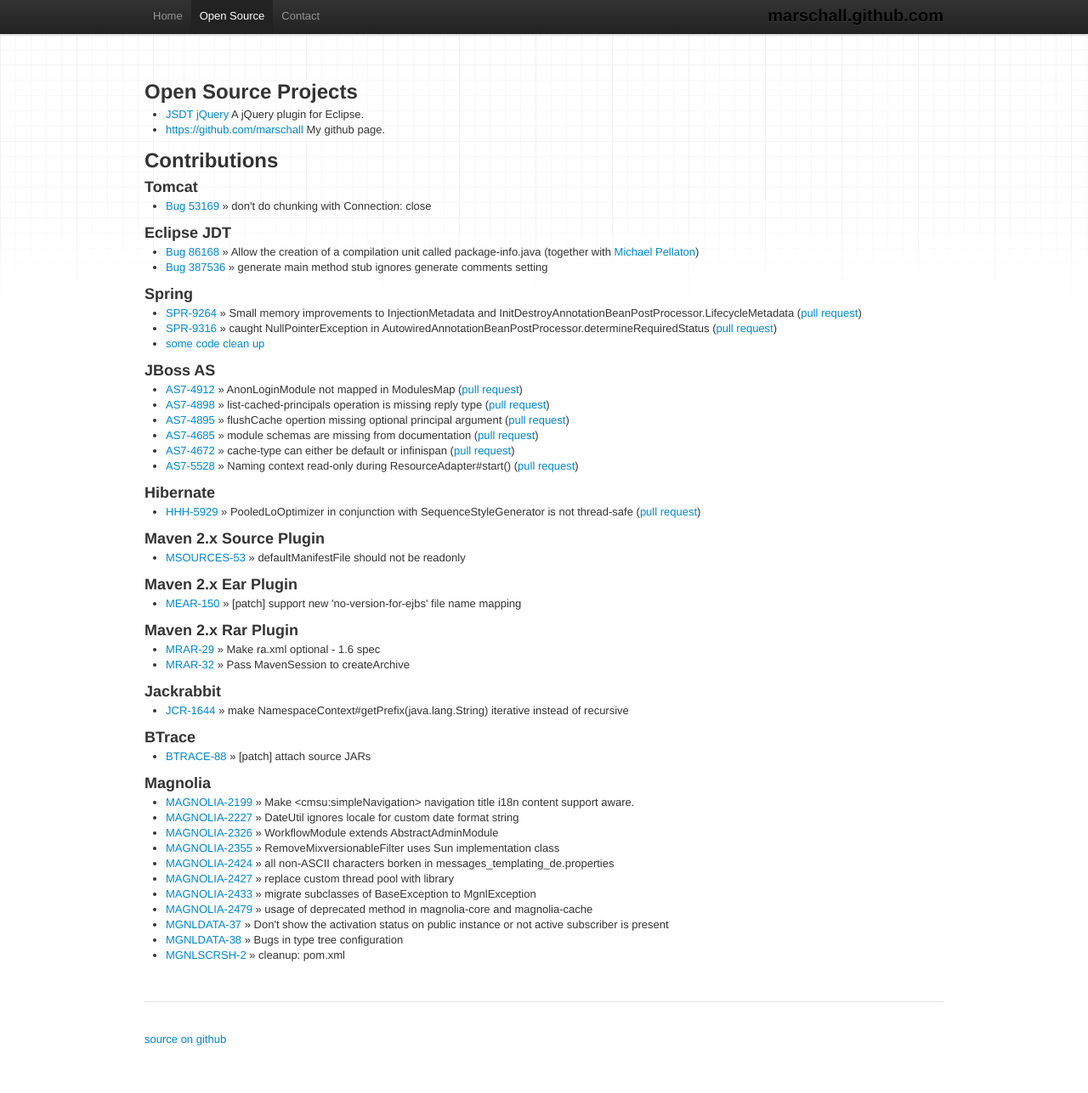
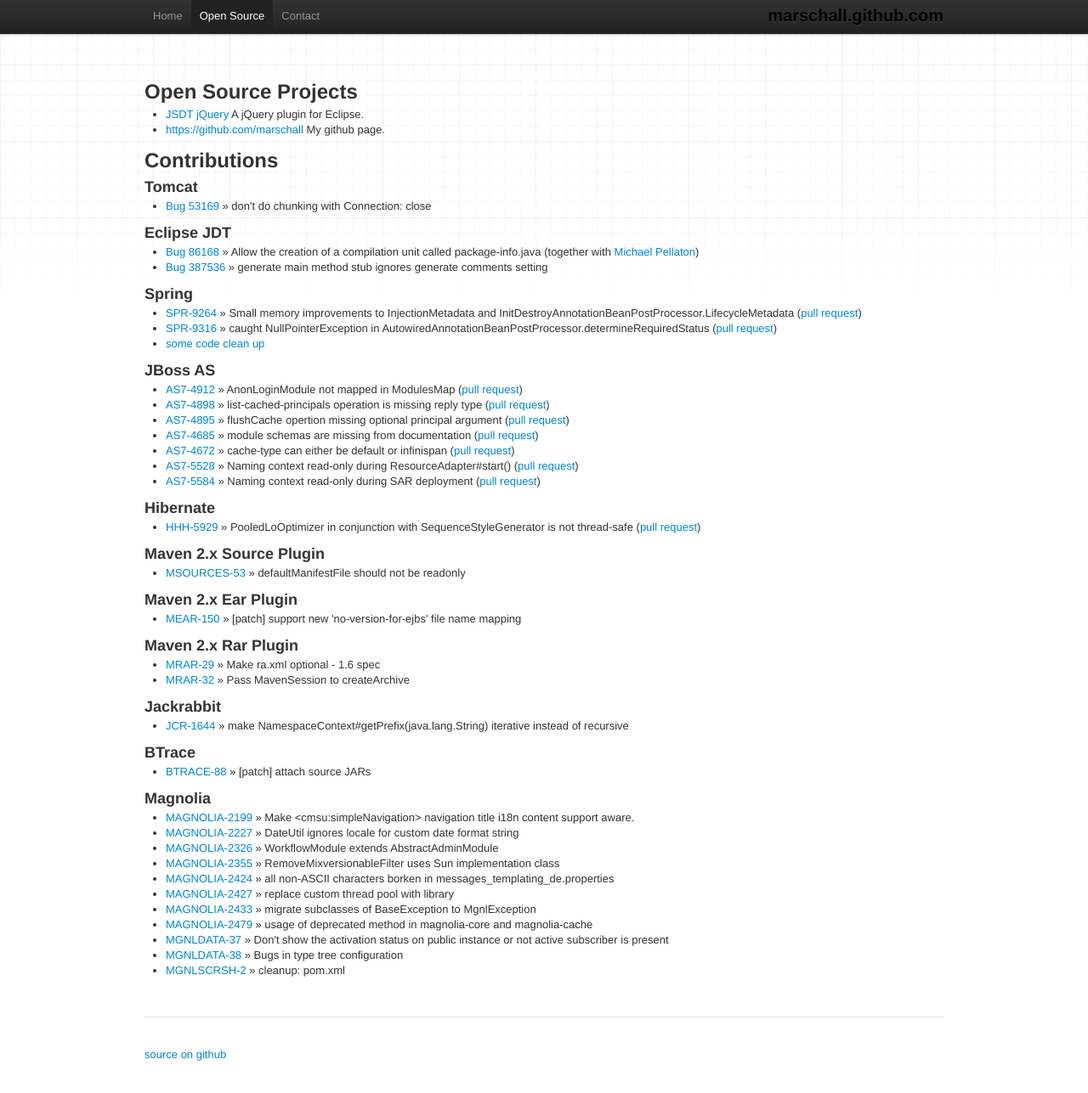
Before and after one commit to marschall/marschall.github.com, a Jekyll site: the page built from open-source.html, in a window 1280 px wide and 1287 px high. Shown: the whole window at 85% size. Built offline with Jekyll 4.4.1, drawn with Linux system fonts in a browser that asks for light colours.

Commit message:
AS7-5584

```diff
--- a/open-source.html
+++ b/open-source.html
@@ -34,6 +34,7 @@
   <li><a href="https://issues.jboss.org/browse/AS7-4685">AS7-4685</a> &raquo; module schemas are missing from documentation (<a href="https://github.com/jbossas/jboss-as/pull/2207">pull request</a>)</li>
   <li><a href="https://issues.jboss.org/browse/AS7-4672">AS7-4672</a> &raquo; cache-type can either be default or infinispan (<a href="https://github.com/jbossas/jboss-as/pull/2184">pull request</a>)</li>
   <li><a href="https://issues.jboss.org/browse/AS7-5528">AS7-5528</a> &raquo; Naming context read-only during ResourceAdapter#start() (<a href="https://github.com/jbossas/jboss-as/pull/3035">pull request</a>)</li>
+  <li><a href="https://issues.jboss.org/browse/AS7-5584">AS7-5584</a> &raquo; Naming context read-only during SAR deployment (<a href="https://github.com/jbossas/jboss-as/pull/3081">pull request</a>)</li>
 </ul>
 <h3>Hibernate</h3>
 <ul>
```
